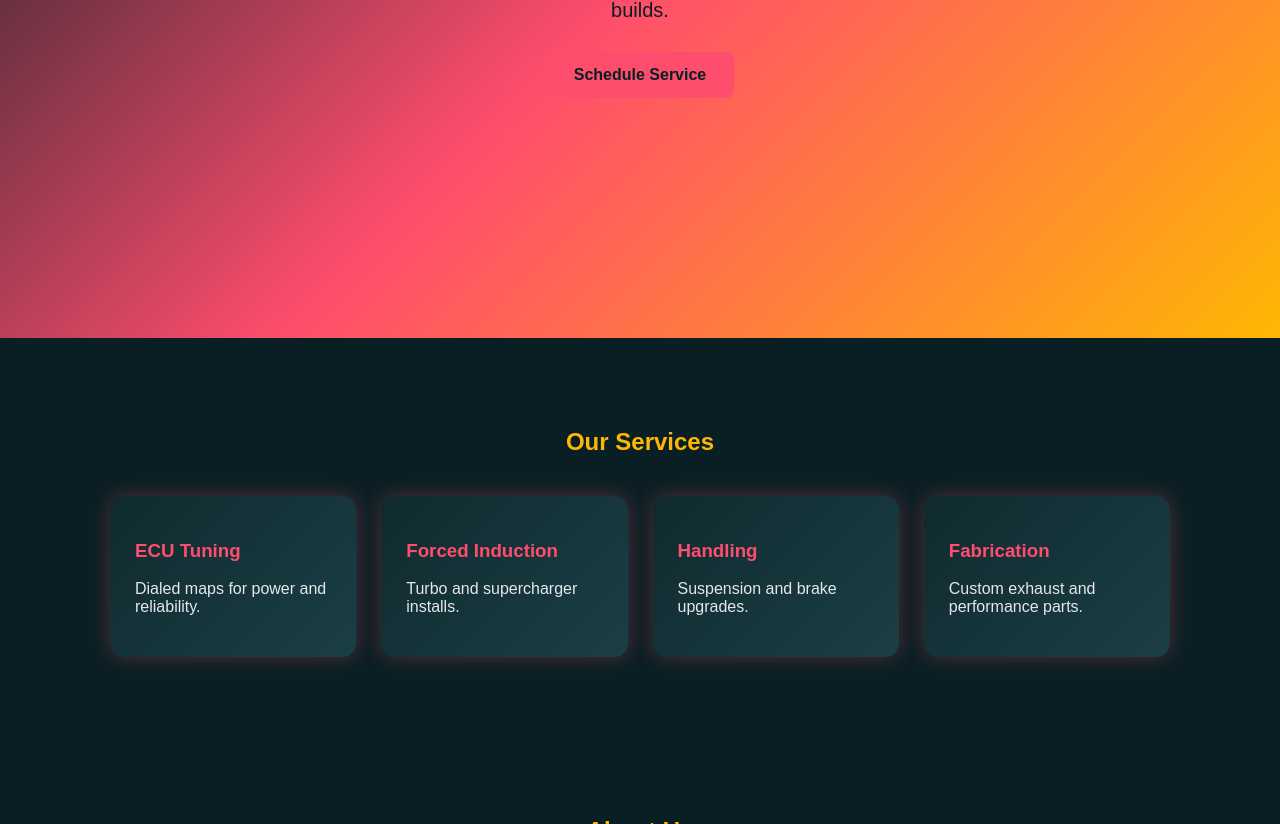
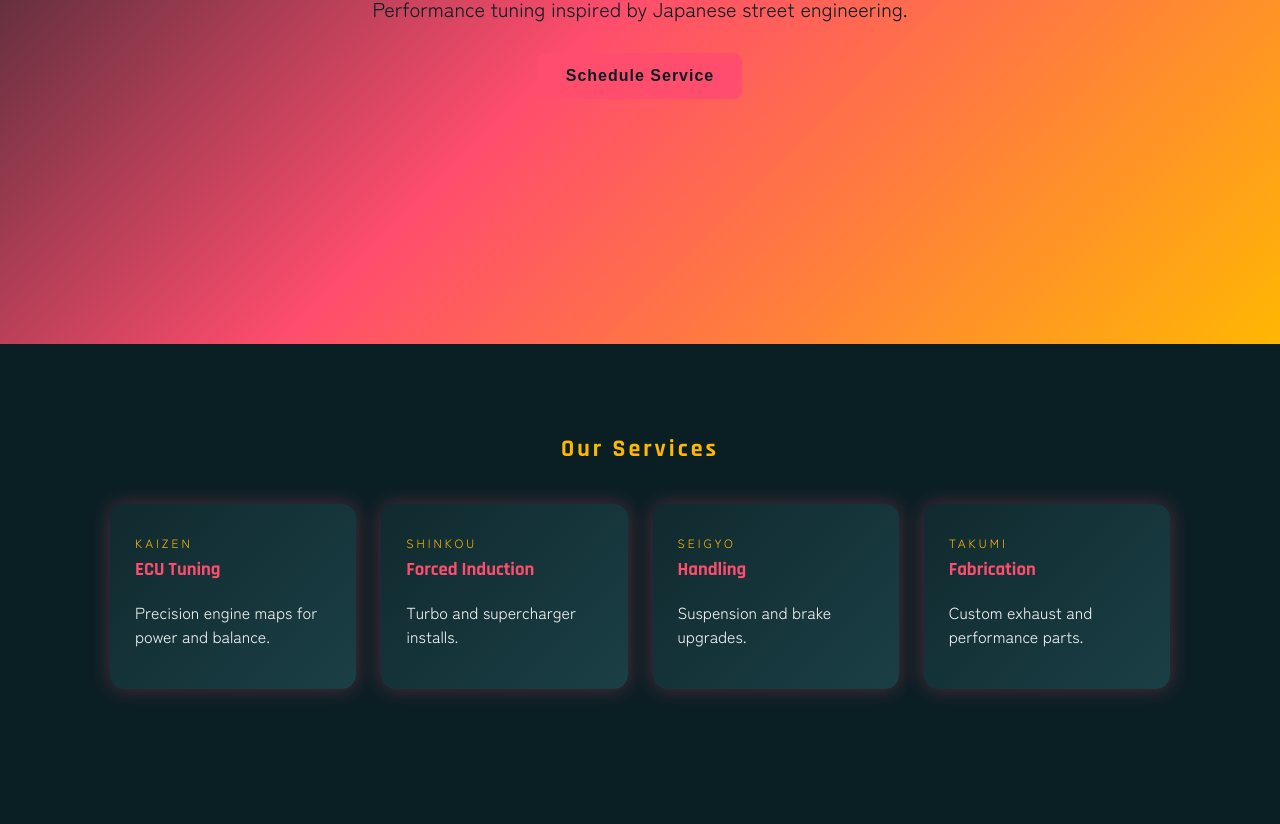
Before and after one commit to ShiroWork-s/Garage, a plain HTML site: page index.html in a window 1280 px wide. Shown: the part 449-1273 px from the top of the page. Drawn offline with Linux system fonts and the light colour scheme.

Commit message:
Refactor styles and update service descriptions
Updated font family and styling for various elements. Modified service descriptions and hero section text.

```diff
--- a/index.html
+++ b/index.html
@@ -3,6 +3,10 @@
 <head>
     <meta charset="UTF-8">
     <title>Shiroworks Garage</title>
+
+    <!-- Fonts -->
+    <link href="https://fonts.googleapis.com/css2?family=Zen+Kaku+Gothic+New:wght@400;700&family=Rajdhani:wght@500;700&display=swap" rel="stylesheet">
+
     <style>
         * {
             box-sizing: border-box;
@@ -11,7 +15,7 @@
 
         body {
             margin: 0;
-            font-family: Arial, sans-serif;
+            font-family: "Zen Kaku Gothic New", Arial, sans-serif;
             background-color: #0a1f24;
             color: #f2f2f2;
         }
@@ -19,17 +23,19 @@
         header {
             position: sticky;
             top: 0;
-            background-color: rgba(10, 31, 36, 0.95);
+            background-color: rgba(10,31,36,0.95);
             padding: 15px 30px;
             display: flex;
             justify-content: space-between;
             align-items: center;
+            border-bottom: 2px solid #ff4d6d;
         }
 
         header h1 {
             margin: 0;
+            font-family: "Rajdhani", sans-serif;
             color: #ffb703;
-            letter-spacing: 1px;
+            letter-spacing: 3px;
         }
 
         nav a {
@@ -37,6 +43,7 @@
             margin-left: 20px;
             text-decoration: none;
             font-weight: bold;
+            letter-spacing: 1px;
         }
 
         nav a:hover {
@@ -56,7 +63,9 @@
         .hero h2 {
             font-size: 52px;
             margin-bottom: 15px;
+            font-family: "Rajdhani", sans-serif;
             color: #0a1f24;
+            letter-spacing: 2px;
         }
 
         .hero p {
@@ -76,6 +85,7 @@
             cursor: pointer;
             font-size: 16px;
             color: #0a1f24;
+            letter-spacing: 1px;
         }
 
         .hero button:hover {
@@ -92,6 +102,8 @@
             text-align: center;
             margin-bottom: 40px;
             color: #ffb703;
+            font-family: "Rajdhani", sans-serif;
+            letter-spacing: 3px;
         }
 
         .services {
@@ -106,6 +118,24 @@
             border-radius: 14px;
             box-shadow: 0 0 20px rgba(255,77,109,0.3);
             transition: transform 0.2s, background 0.3s, box-shadow 0.3s;
+            position: relative;
+            overflow: hidden;
+        }
+
+        .card::before {
+            content: "";
+            position: absolute;
+            top: -50%;
+            left: -50%;
+            width: 200%;
+            height: 200%;
+            background: radial-gradient(circle, rgba(255,183,3,0.15), transparent 60%);
+            opacity: 0;
+            transition: opacity 0.3s;
+        }
+
+        .card:hover::before {
+            opacity: 1;
         }
 
         .card:hover {
@@ -114,27 +144,31 @@
             box-shadow: 0 0 30px rgba(255,183,3,0.7);
         }
 
-.card h3 {
-    color: #ff4d6d;
+        .jp {
+            font-size: 12px;
+            letter-spacing: 3px;
+            color: #ffb703;
+            text-transform: uppercase;
         }
 
-.card:hover h3 {
+        .card h3 {
+            margin-top: 5px;
+            color: #ff4d6d;
+            font-family: "Rajdhani", sans-serif;
+        }
+
+        .card:hover h3,
+        .card:hover p,
+        .card:hover .jp {
             color: #0a1f24;
         }
 
-.card p {
-    color: #e5e7eb;
-}
-
-.card:hover p {
-    color: #0a1f24;
-}
-
-        .about-box {
+        .about-box, .contact-box div {
             background-color: #102a2f;
             padding: 30px;
             border-radius: 14px;
             text-align: center;
+            box-shadow: 0 0 15px rgba(255,77,109,0.2);
         }
 
         .contact-box {
@@ -143,18 +177,12 @@
             gap: 20px;
         }
 
-        .contact-box div {
-            background-color: #102a2f;
-            padding: 20px;
-            border-radius: 12px;
-            text-align: center;
-        }
-
         footer {
             background-color: #061417;
             text-align: center;
             padding: 20px;
             color: #ff4d6d;
+            letter-spacing: 2px;
         }
 
         @media (max-width: 700px) {
@@ -181,8 +209,8 @@
 
 <section class="hero">
     <div>
-        <h2>Street Precision.</h2>
-        <p>High performance tuning and modifications inspired by future street builds.</p>
+        <h2>Neon Power. Street Precision.</h2>
+        <p>Performance tuning inspired by Japanese street engineering.</p>
         <button>Schedule Service</button>
     </div>
 </section>
@@ -191,18 +219,22 @@
     <h2>Our Services</h2>
     <div class="services">
         <div class="card">
+            <span class="jp">Kaizen</span>
             <h3>ECU Tuning</h3>
-            <p>Dialed maps for power and reliability.</p>
+            <p>Precision engine maps for power and balance.</p>
         </div>
         <div class="card">
+            <span class="jp">Shinkou</span>
             <h3>Forced Induction</h3>
             <p>Turbo and supercharger installs.</p>
         </div>
         <div class="card">
+            <span class="jp">Seigyo</span>
             <h3>Handling</h3>
             <p>Suspension and brake upgrades.</p>
         </div>
         <div class="card">
+            <span class="jp">Takumi</span>
             <h3>Fabrication</h3>
             <p>Custom exhaust and performance parts.</p>
         </div>
@@ -213,8 +245,8 @@
     <h2>About Us</h2>
     <div class="about-box">
         <p>
-            Shiroworks Garage blends performance engineering with bold style.
-            Built for drivers who want speed and identity.
+            Shiroworks Garage blends performance engineering with Japanese street culture.
+            Built for drivers who respect craftsmanship and speed.
         </p>
     </div>
 </section>
```
Lines whose indentation alone changed are shown as unchanged.
